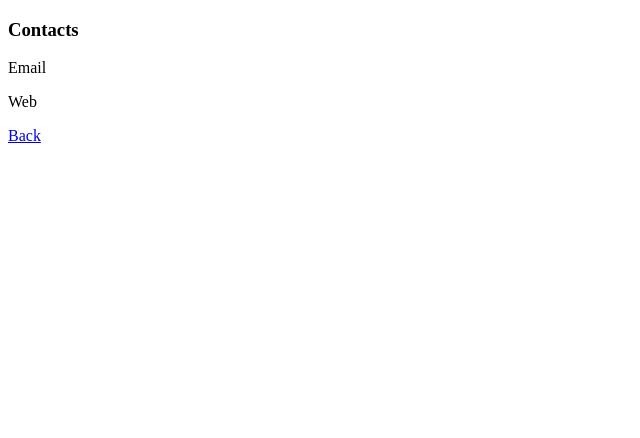
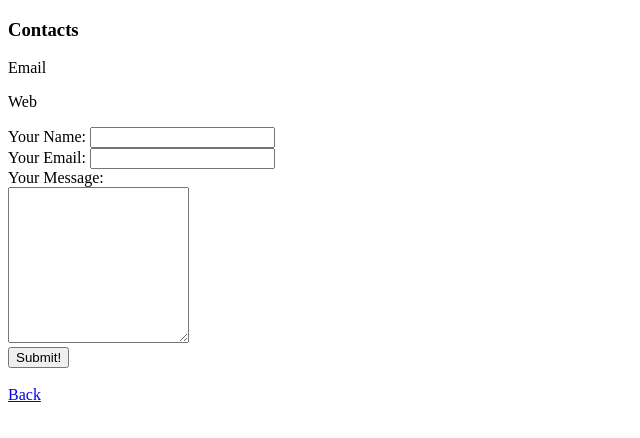
Before and after one commit to Kotoponchik/cv_test, a plain HTML site: page contact.html in a window 1280 px wide. Shown: the whole page, without its empty margins (0-640 px from the left). Drawn offline with Linux system fonts and the light colour scheme.

Commit message:
Update contact.html
Added contact form

```diff
--- a/contact.html
+++ b/contact.html
@@ -2,13 +2,32 @@
 <html lang="en">
 <head>
     <meta charset="UTF-8">
-    <title>Title</title>
+    <title>Contacts</title>
 </head>
 <body>
         <h3> Contacts</h3>
         <p>Email</p>
         <p>Web</p>
+
+
+    <form action="mailto:myemail@gmail.com" enctype="text/plain" method="post">
+        <label>Your Name: </label>
+        <input type="text" name="yourName" value="">
+        <br>
+
+        <label>Your Email: </label>
+        <input type="email" name="yourEmail" value="">
+        <br>
+
+        <label>Your Message: </label><br>
+        <textarea name="yourMessage" rows="10" cols="20"></textarea>
+        <br>
+
+        <input type="submit" value="Submit!">
+
+    </form>
+
+        <br>
         <a href="index.html">Back</a>
-
 </body>
 </html>
```
